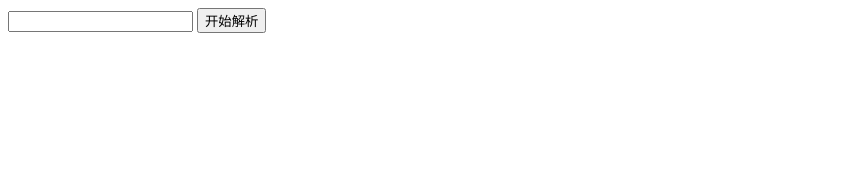
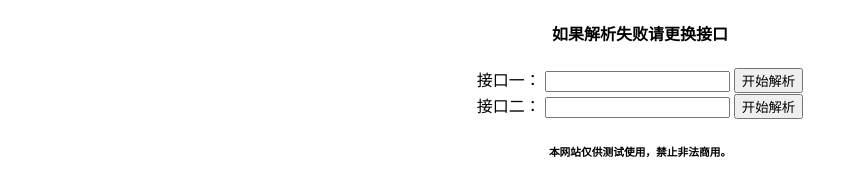
Before and after one commit to qishushi93/qishushi93.github.io, a plain HTML site: page index.html in a window 1280 px wide. Shown: the whole page, without its empty margins (0-858 px from the left). Drawn offline with Linux system fonts and the light colour scheme.

Commit message:
Update index.html

```diff
--- a/index.html
+++ b/index.html
@@ -6,11 +6,34 @@
 	</head>
 	<body>
 		<form name="myForm">
+			<div style="text-align: center;">
+			<h4 align="center">如果解析失败请更换接口</h4>
+			<a>接口一：</a>
 			<input type="text" name="inputBox">
 			<input type="button" value="开始解析" onclick="getInputVal()">
+			<br/>
+			<a>接口二：</a>
+			<input type="text" name="inputBox2">
+			<input type="button" value="开始解析" onclick="getInputVal2()">
+			<br />
+			<h6>本网站仅供测试使用，禁止非法商用。</h6>
+			</div>
 		</form>
 
 		<script>
+
+			function getInputVal2(){
+				var inputVal = myForm.inputBox2.value;
+				var b="http://api.baiyug.vip/index.php?url=";
+				var c=b+inputVal;
+				if(inputVal){
+					window.open(c);
+				}else{
+					alert('请在输入框中填点东西');
+				}
+			}
+
+
 			function getInputVal(){
 				var inputVal = myForm.inputBox.value;
 				var b="https://jx.hh66.xyz/jiexi/?url=";
@@ -21,6 +44,10 @@
 					alert('请在输入框中填点东西');
 				}
 			}
+
+
+
+
 		</script>
 
 
```
